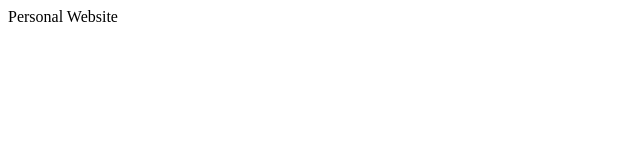
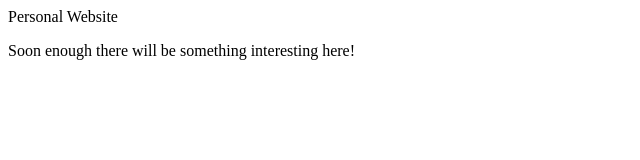
Before and after one commit to RagePly/www.rageply.dev, a plain HTML site: page docs/index.html in a window 1280 px wide. Shown: the whole page, without its empty margins (0-640 px from the left). Drawn offline with Linux system fonts and the light colour scheme.

Commit message:
commit to check .nojekyll works

```diff
--- a/docs/index.html
+++ b/docs/index.html
@@ -4,4 +4,5 @@
         <title>RagePly.dev</title>
     </head>
     <body>Personal Website</body>
+    <p>Soon enough there will be something interesting here!</p>
 </html>
```
